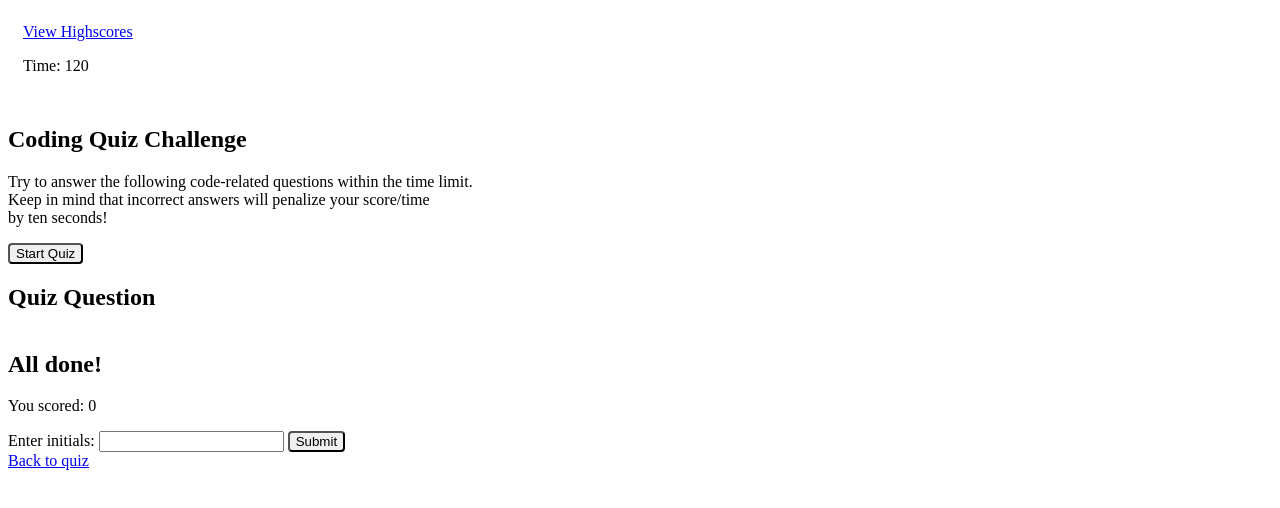
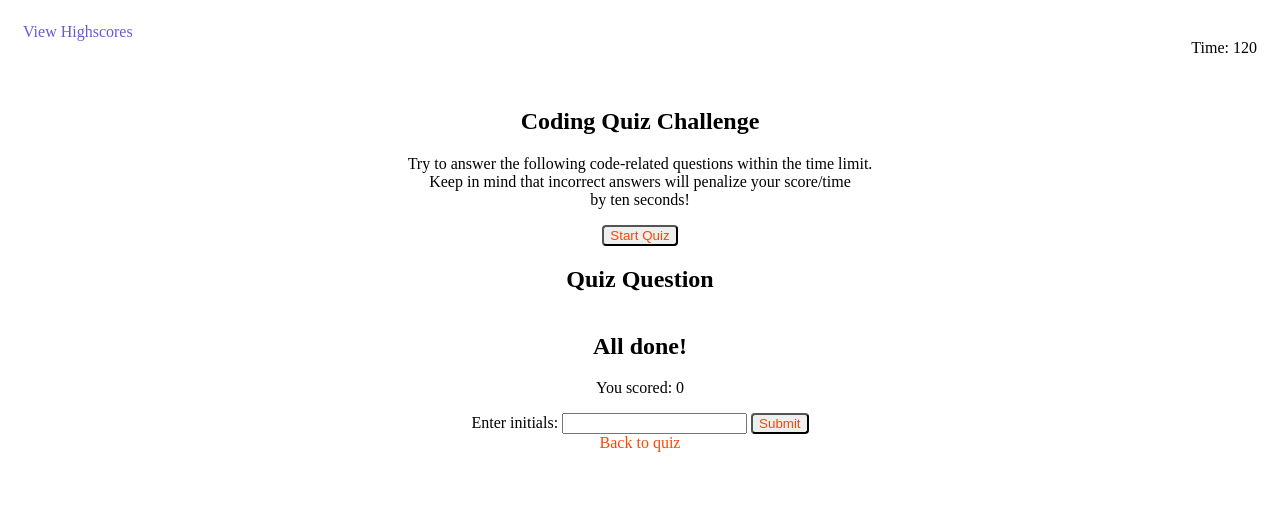
Before and after one commit to xndroli/Coding-Quiz, a plain HTML site: page assets/html/index.html in a window 1280 px wide. Drawn offline with Linux system fonts and the light colour scheme.

Commit message:
Added css styling

```diff
--- a/assets/css/style.css
+++ b/assets/css/style.css
@@ -10,28 +10,38 @@ body {
     flex-direction: column;
 }
 
+nav {
+    display: flex;
+    justify-content: space-between;
+    padding: 15px;
+}
+
 a {
-    color: ;
+    color: slateblue;
+    text-decoration: none;
+}
+
+a.back-button {
+    color: orangeRed;
+    border-radius: 4px;
 }
 
 a:hover {
-    color: ;
+    color: dodgerBlue;
 }
 
 button {
+    color: orangeRed;
     border-radius: 4px;
 }
 
 button:hover {
-    color: ;
-}
-
-nav {
-    padding: 15px;
+    color: orange;
 }
 
 main {
     display: flex;
     flex-direction: column;
     box-sizing: border-box;
+    text-align: center;
 }
```
